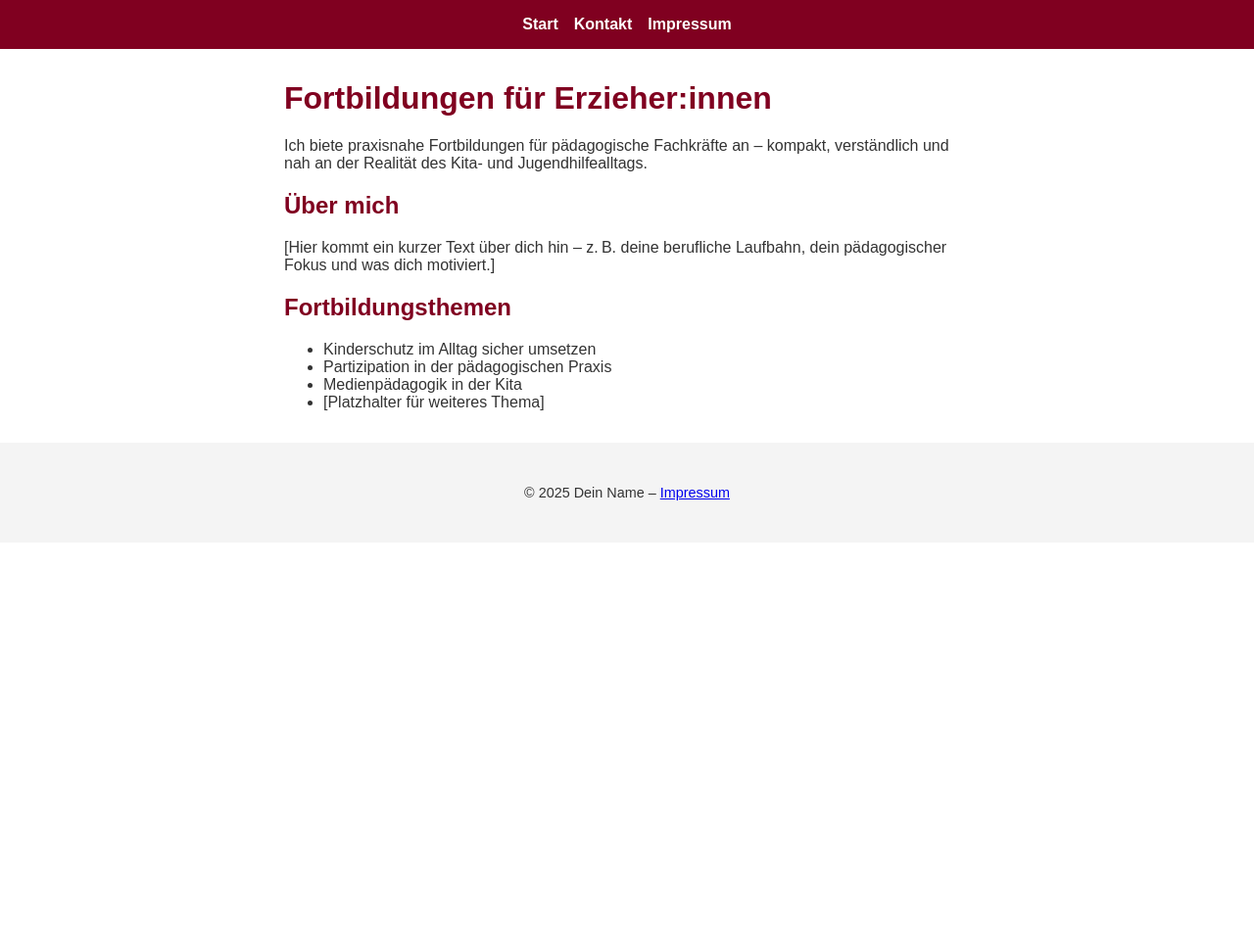
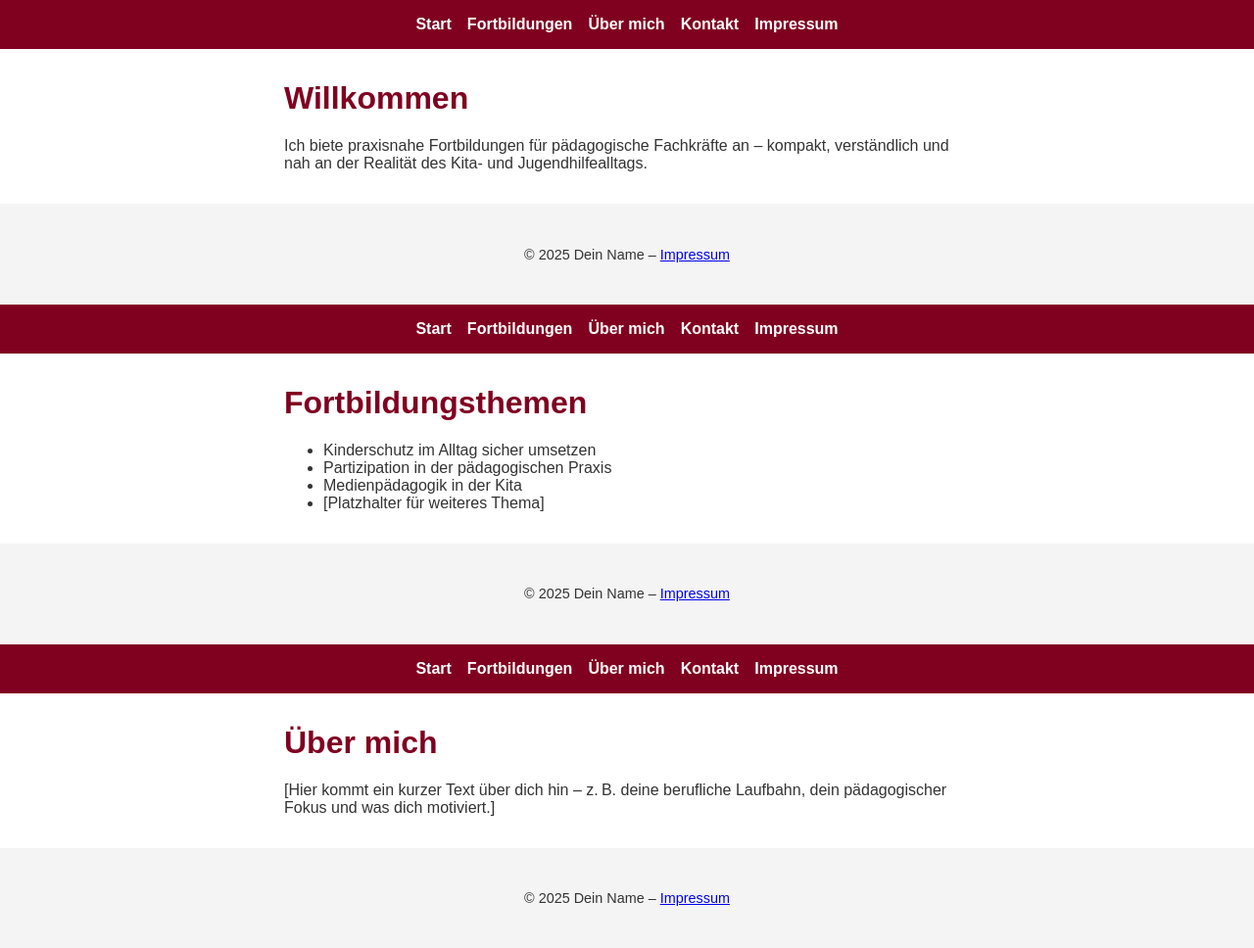
Before and after one commit to SnickersDE/FoBi, a plain HTML site: page index.html in a window 1280 px wide. Shown: the whole page at 98% size. Before the commit the page ends 800 px from the top, so only its background shows below. Drawn offline with Linux system fonts and the light colour scheme.

Commit message:
index.html

```diff
--- a/index.html
+++ b/index.html
@@ -1,3 +1,4 @@
+<!-- index.html -->
 <!DOCTYPE html>
 <html lang="de">
 <head>
@@ -11,6 +12,8 @@
     <nav>
       <ul>
         <li><a href="index.html">Start</a></li>
+        <li><a href="fortbildungen.html">Fortbildungen</a></li>
+        <li><a href="ueber-mich.html">Über mich</a></li>
         <li><a href="kontakt.html">Kontakt</a></li>
         <li><a href="impressum.html">Impressum</a></li>
       </ul>
@@ -18,23 +21,8 @@
   </header>
 
   <main>
-    <h1>Fortbildungen für Erzieher:innen</h1>
+    <h1>Willkommen</h1>
     <p>Ich biete praxisnahe Fortbildungen für pädagogische Fachkräfte an – kompakt, verständlich und nah an der Realität des Kita- und Jugendhilfealltags.</p>
-
-    <section>
-      <h2>Über mich</h2>
-      <p>[Hier kommt ein kurzer Text über dich hin – z. B. deine berufliche Laufbahn, dein pädagogischer Fokus und was dich motiviert.]</p>
-    </section>
-
-    <section>
-      <h2>Fortbildungsthemen</h2>
-      <ul>
-        <li>Kinderschutz im Alltag sicher umsetzen</li>
-        <li>Partizipation in der pädagogischen Praxis</li>
-        <li>Medienpädagogik in der Kita</li>
-        <li>[Platzhalter für weiteres Thema]</li>
-      </ul>
-    </section>
   </main>
 
   <footer>
@@ -42,3 +30,74 @@
   </footer>
 </body>
 </html>
+
+<!-- fortbildungen.html -->
+<!DOCTYPE html>
+<html lang="de">
+<head>
+  <meta charset="UTF-8" />
+  <title>Fortbildungen</title>
+  <link rel="stylesheet" href="style.css" />
+</head>
+<body>
+  <header>
+    <nav>
+      <ul>
+        <li><a href="index.html">Start</a></li>
+        <li><a href="fortbildungen.html">Fortbildungen</a></li>
+        <li><a href="ueber-mich.html">Über mich</a></li>
+        <li><a href="kontakt.html">Kontakt</a></li>
+        <li><a href="impressum.html">Impressum</a></li>
+      </ul>
+    </nav>
+  </header>
+
+  <main>
+    <h1>Fortbildungsthemen</h1>
+    <ul>
+      <li>Kinderschutz im Alltag sicher umsetzen</li>
+      <li>Partizipation in der pädagogischen Praxis</li>
+      <li>Medienpädagogik in der Kita</li>
+      <li>[Platzhalter für weiteres Thema]</li>
+    </ul>
+  </main>
+
+  <footer>
+    <p>&copy; 2025 Dein Name – <a href="impressum.html">Impressum</a></p>
+  </footer>
+</body>
+</html>
+
+<!-- ueber-mich.html -->
+<!DOCTYPE html>
+<html lang="de">
+<head>
+  <meta charset="UTF-8" />
+  <title>Über mich</title>
+  <link rel="stylesheet" href="style.css" />
+</head>
+<body>
+  <header>
+    <nav>
+      <ul>
+        <li><a href="index.html">Start</a></li>
+        <li><a href="fortbildungen.html">Fortbildungen</a></li>
+        <li><a href="ueber-mich.html">Über mich</a></li>
+        <li><a href="kontakt.html">Kontakt</a></li>
+        <li><a href="impressum.html">Impressum</a></li>
+      </ul>
+    </nav>
+  </header>
+
+  <main>
+    <h1>Über mich</h1>
+    <p>[Hier kommt ein kurzer Text über dich hin – z. B. deine berufliche Laufbahn, dein pädagogischer Fokus und was dich motiviert.]</p>
+  </main>
+
+  <footer>
+    <p>&copy; 2025 Dein Name – <a href="impressum.html">Impressum</a></p>
+  </footer>
+</body>
+</html>
+
+<!-- kontakt.html und impressum.html bleiben wie zuvor erstellt -->
```
